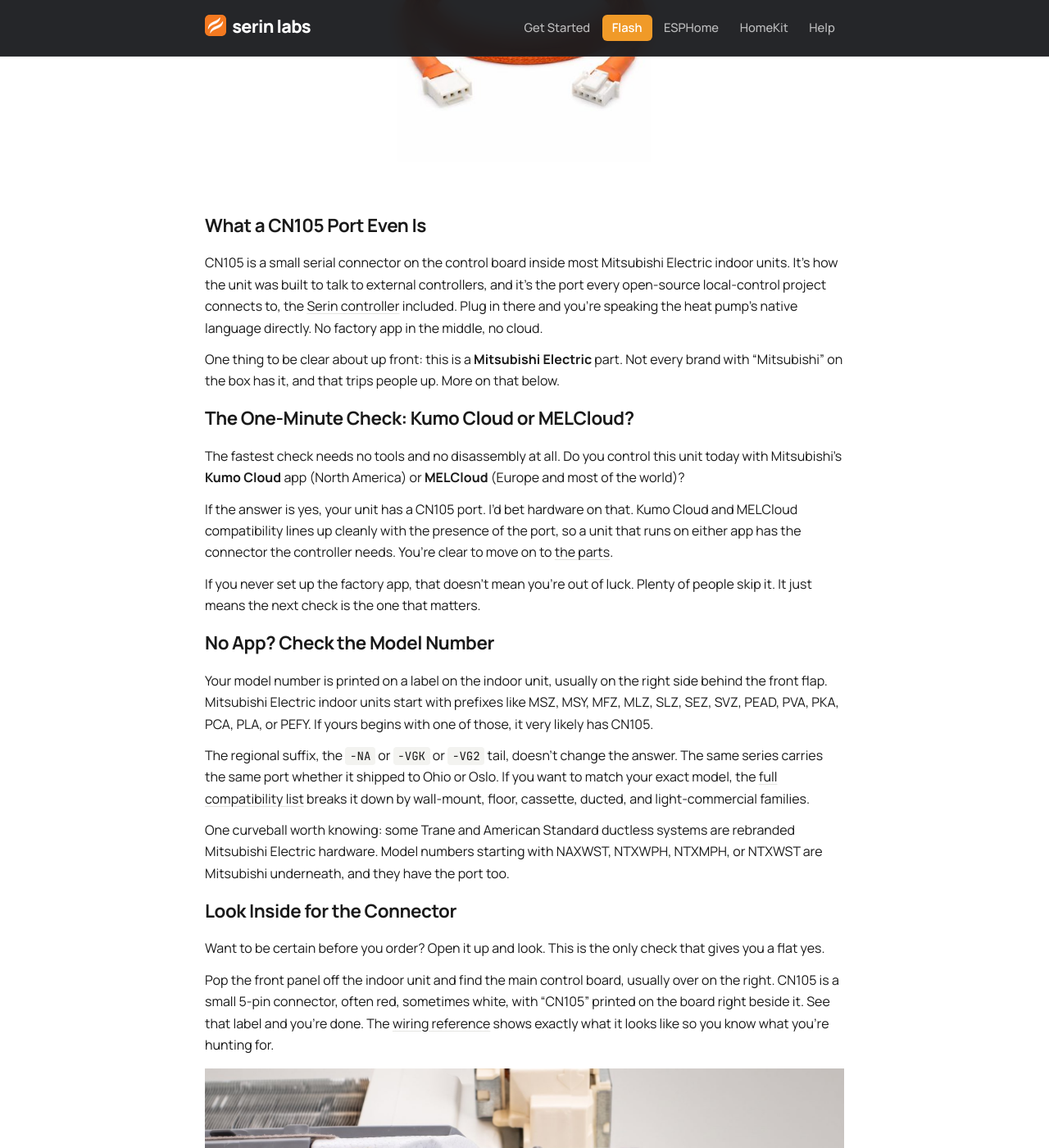
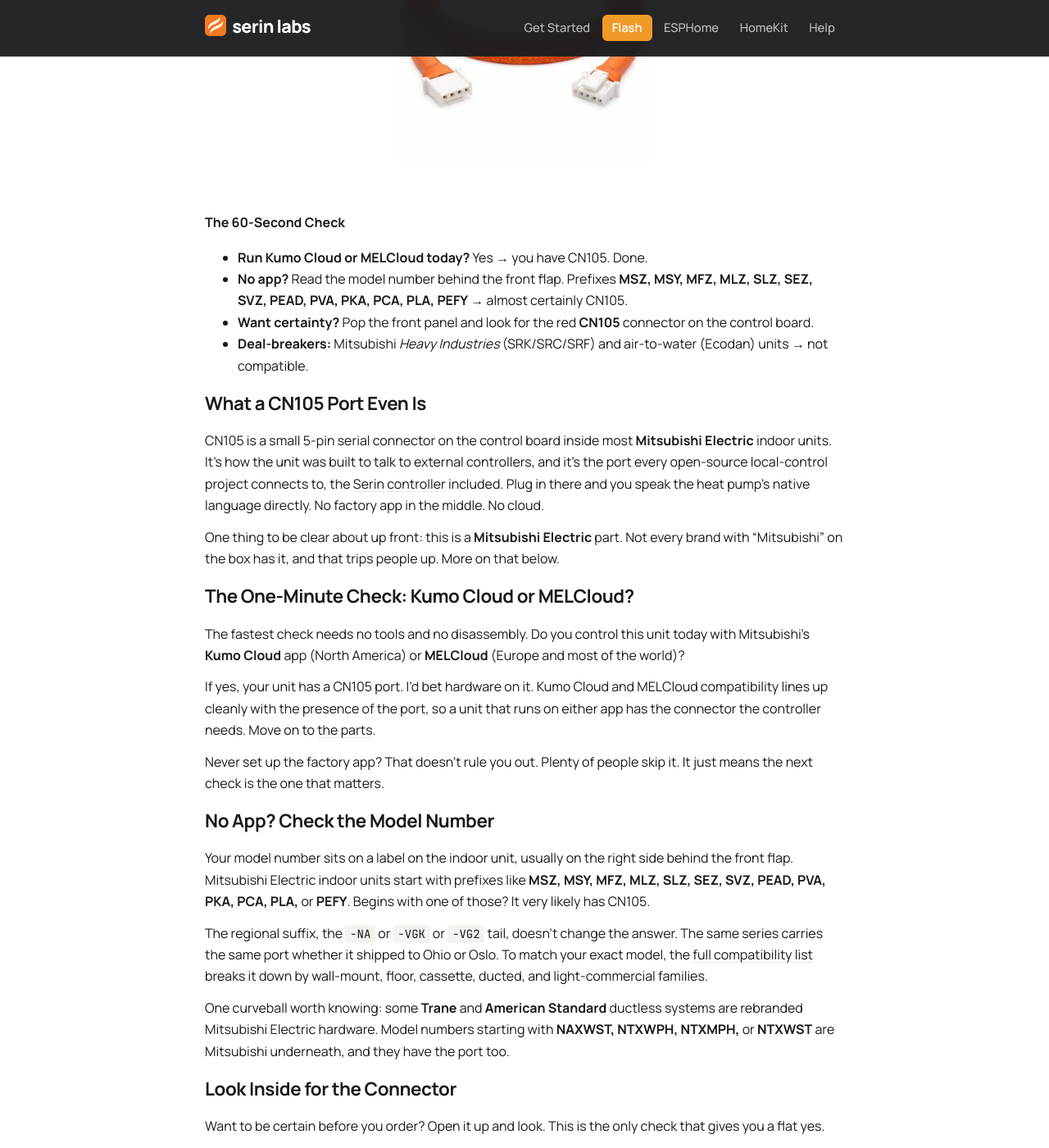
Before and after one commit to Serin-Labs/serin-labs.github.io, a Jekyll site: the page built from _posts/2026-07-05-how-to-check-mitsubishi-cn105-port.md, in a window 1280 px wide and 1400 px high, scrolled down 634 px. Shown: the whole window at 82% size. Built offline with Jekyll 4.4.1, drawn with Linux system fonts in a browser that asks for light colours; a script that is not in the unit is left out; some of the changed text lies outside the part shown.

Commit message:
feat(blog): add MHK2/wired-controller alternative post and refine blog voice
- New post targeting MHK2/MHK1/PAC-SDW01RC-1 shoppers, positioning the
  Serin controller as a cheaper local alternative on the same CN105 port
- Editorial pass across all four posts: hands-on framing, Quick Facts
  blocks, concrete headings, who-it's-for conclusions
- Tighten prose: remove em dashes and negative parallelisms
- Name the optional remote temperature sensor as a first-class feature and
  link the ESPHome/HomeKit docs

```diff
--- a/_posts/2026-07-05-how-to-check-mitsubishi-cn105-port.md
+++ b/_posts/2026-07-05-how-to-check-mitsubishi-cn105-port.md
@@ -14,33 +14,40 @@ related:
     title: The best Kumo Cloud alternative
 ---
 
-Before you spend a dollar on local control, there's one thing to settle: does your Mitsubishi have a CN105 port? That single connector is what the whole thing runs on. The controller clips onto it. The firmware talks through it. Walking away from Kumo Cloud depends on it. Get this one question right and everything after it is easy. Get it wrong and you've bought hardware for a unit that can't use it.
+Before you spend a dollar on local control, settle one thing: does your Mitsubishi have a **CN105** port? Everything runs on that single connector. The controller clips onto it, the firmware talks through it, and walking away from Kumo Cloud depends on it. Get it right and the rest is easy. Get it wrong and you've bought hardware for a unit that can't use it.
 
-The good news is you can usually answer it in about a minute, no screwdriver required. Here's how I check, fastest method first.
+The good news: you can usually answer this in about a minute, no screwdriver required. Here's how I check, fastest method first.
 
 <img src="/assets/cn105_cable.jpg" alt="The CN105-to-Grove cable that clips onto the CN105 serial port inside a Mitsubishi indoor unit" class="screenshot" width="400" height="400">
 
+**The 60-Second Check**
+
+*   **Run Kumo Cloud or MELCloud today?** Yes → you have CN105. Done.
+*   **No app?** Read the model number behind the front flap. Prefixes **MSZ, MSY, MFZ, MLZ, SLZ, SEZ, SVZ, PEAD, PVA, PKA, PCA, PLA, PEFY** → almost certainly CN105.
+*   **Want certainty?** Pop the front panel and look for the red **CN105** connector on the control board.
+*   **Deal-breakers:** Mitsubishi *Heavy Industries* (SRK/SRC/SRF) and air-to-water (Ecodan) units → not compatible.
+
 ## What a CN105 Port Even Is
 
-CN105 is a small serial connector on the control board inside most Mitsubishi Electric indoor units. It's how the unit was built to talk to external controllers, and it's the port every open-source local-control project connects to, the [Serin controller](/parts.html) included. Plug in there and you're speaking the heat pump's native language directly. No factory app in the middle, no cloud.
+CN105 is a small 5-pin serial connector on the control board inside most **Mitsubishi Electric** indoor units. It's how the unit was built to talk to external controllers, and it's the port every open-source local-control project connects to, the [Serin controller](/parts.html) included. Plug in there and you speak the heat pump's native language directly. No factory app in the middle. No cloud.
 
 One thing to be clear about up front: this is a **Mitsubishi Electric** part. Not every brand with "Mitsubishi" on the box has it, and that trips people up. More on that below.
 
 ## The One-Minute Check: Kumo Cloud or MELCloud?
 
-The fastest check needs no tools and no disassembly at all. Do you control this unit today with Mitsubishi's **Kumo Cloud** app (North America) or **MELCloud** (Europe and most of the world)?
+The fastest check needs no tools and no disassembly. Do you control this unit today with Mitsubishi's **Kumo Cloud** app (North America) or **MELCloud** (Europe and most of the world)?
 
-If the answer is yes, your unit has a CN105 port. I'd bet hardware on that. Kumo Cloud and MELCloud compatibility lines up cleanly with the presence of the port, so a unit that runs on either app has the connector the controller needs. You're clear to move on to [the parts](/parts.html).
+If yes, your unit has a CN105 port. I'd bet hardware on it. Kumo Cloud and MELCloud compatibility lines up cleanly with the presence of the port, so a unit that runs on either app has the connector the controller needs. Move on to [the parts](/parts.html).
 
-If you never set up the factory app, that doesn't mean you're out of luck. Plenty of people skip it. It just means the next check is the one that matters.
+Never set up the factory app? That doesn't rule you out. Plenty of people skip it. It just means the next check is the one that matters.
 
 ## No App? Check the Model Number
 
-Your model number is printed on a label on the indoor unit, usually on the right side behind the front flap. Mitsubishi Electric indoor units start with prefixes like MSZ, MSY, MFZ, MLZ, SLZ, SEZ, SVZ, PEAD, PVA, PKA, PCA, PLA, or PEFY. If yours begins with one of those, it very likely has CN105.
+Your model number sits on a label on the indoor unit, usually on the right side behind the front flap. Mitsubishi Electric indoor units start with prefixes like **MSZ, MSY, MFZ, MLZ, SLZ, SEZ, SVZ, PEAD, PVA, PKA, PCA, PLA,** or **PEFY**. Begins with one of those? It very likely has CN105.
 
-The regional suffix, the `-NA` or `-VGK` or `-VG2` tail, doesn't change the answer. The same series carries the same port whether it shipped to Ohio or Oslo. If you want to match your exact model, the [full compatibility list](/compatibility.html) breaks it down by wall-mount, floor, cassette, ducted, and light-commercial families.
+The regional suffix, the `-NA` or `-VGK` or `-VG2` tail, doesn't change the answer. The same series carries the same port whether it shipped to Ohio or Oslo. To match your exact model, the [full compatibility list](/compatibility.html) breaks it down by wall-mount, floor, cassette, ducted, and light-commercial families.
 
-One curveball worth knowing: some Trane and American Standard ductless systems are rebranded Mitsubishi Electric hardware. Model numbers starting with NAXWST, NTXWPH, NTXMPH, or NTXWST are Mitsubishi underneath, and they have the port too.
+One curveball worth knowing: some **Trane** and **American Standard** ductless systems are rebranded Mitsubishi Electric hardware. Model numbers starting with **NAXWST, NTXWPH, NTXMPH,** or **NTXWST** are Mitsubishi underneath, and they have the port too.
 
 ## Look Inside for the Connector
 
@@ -50,21 +57,21 @@ Pop the front panel off the indoor unit and find the main control board, usually
 
 <img src="/assets/serin_cn105_mitsubishi_gl06na.jpg" alt="The red CN105 port on a Mitsubishi MSZ-GL06NA control board with the Serin CN105-to-Grove cable plugged in" class="screenshot" width="1600" height="1066" loading="lazy">
 
-That's the control board of an MSZ-GL06NA, with the Serin cable already seated in CN105, the red connector low on the board. Before your hardware arrives, you're just confirming that empty connector is present and labeled.
+That's the control board of an **MSZ-GL06NA**, with the Serin cable already seated in CN105, the red connector low on the board. Before your hardware arrives, you're just confirming that empty connector is present and labeled.
 
 ## What Doesn't Have CN105
 
-A few units will trip you up, so go in knowing them.
+A few units will trip you up. Go in knowing them.
 
-**Mitsubishi Heavy Industries is not Mitsubishi Electric.** Different company, full stop. If your model starts with SRK, SRC, or SRF, it's Heavy Industries. It uses a different control protocol and has no CN105 connector. This is the mix-up I see more than any other, so check the brand carefully, not just the word "Mitsubishi."
+**Mitsubishi Heavy Industries is not Mitsubishi Electric.** Different company, full stop. Models starting with **SRK, SRC,** or **SRF** are Heavy Industries. They use a different control protocol and have no CN105 connector. This is the mix-up I see more than any other, so check the brand carefully, not just the word "Mitsubishi."
 
-**Air-to-water heat pumps are a trap.** Ecodan, Zubadan, and Geodan units have a CN105 connector physically, but they speak a different serial dialect. The connector is there; this controller can't talk to it. If you run an air-to-water system, this isn't your project.
+**Air-to-water heat pumps are a trap.** **Ecodan, Zubadan,** and **Geodan** units have a CN105 connector physically, but they speak a different serial dialect. The connector is there; this controller can't talk to it. Run an air-to-water system? This isn't your project.
 
-**Very old and a few oddball units.** Units from roughly pre-2006 may not have the port at all. And a handful of models, the MSZ-HJ series and some China-market units among them, have the CN105 solder pads on the board but no connector actually fitted. People have soldered one on, but most shouldn't have to. If that's your unit, the [compatibility page](/compatibility.html) flags it.
+**Very old and a few oddball units.** Units from roughly pre-2006 may not have the port at all. And a handful of models, the **MSZ-HJ** series and some China-market units among them, have the CN105 solder pads on the board but no connector fitted. People have soldered one on. Most shouldn't have to. If that's your unit, the [compatibility page](/compatibility.html) flags it.
 
 ## Multi-Zone? One Port Per Head
 
-Running several indoor heads off a single outdoor unit? Each indoor head has its own CN105 port, and each needs its own controller. The outdoor unit doesn't get one. So a three-head house means three boards, three cables, three ports, each confirmed exactly the way described above. Nothing changes about the check; you just do it three times.
+Running several indoor heads off a single outdoor unit? Each indoor head has its own CN105 port, and each needs its own controller. The outdoor unit doesn't get one. So a three-head house means three boards, three cables, three ports, each confirmed the same way. Nothing changes about the check. You just do it three times.
 
 ## Still Not Sure? Ask the Community List
 
@@ -77,7 +84,7 @@ If your model isn't obvious from the prefix and you can't get eyes on the board
 Found your port? The hard part is over. Here's the rest of the path:
 
 1. Get the [board and cable](/parts.html), one set per indoor unit.
-2. [Flash the firmware](/flash.html) from your browser. There are two options, ESPHome for Home Assistant or the Apple Home compatible build for Apple households, and the [ESPHome vs Apple Home comparison](/blog/esphome-vs-homekit-mitsubishi-mini-split.html) walks you through picking one.
-3. If you're doing all this specifically to escape the factory app, the [Kumo Cloud alternative](/blog/kumo-cloud-alternative-local-mitsubishi-control.html) writeup covers the why and what you actually gain.
+2. [Flash the firmware](/flash.html) from your browser. Two options, ESPHome for Home Assistant or the Apple Home compatible build for Apple households, and the [ESPHome vs Apple Home comparison](/blog/esphome-vs-homekit-mitsubishi-mini-split.html) walks you through picking one.
+3. Doing all this specifically to escape the factory app? The [Kumo Cloud alternative](/blog/kumo-cloud-alternative-local-mitsubishi-control.html) writeup covers the why and what you actually gain.
 
 That's the whole sequence, and it all hangs on that one connector. The overwhelming majority of Mitsubishi Electric indoor units have it, so odds are strongly in your favor. Confirm CN105, and local control is yours.
```
Also changed, not shown: _posts/2026-07-05-esphome-vs-homekit-mitsubishi-mini-split.md (+14 -5 lines), _posts/2026-07-05-kumo-cloud-alternative-local-mitsubishi-control.md (+41 -25 lines), _posts/2026-07-06-mitsubishi-mhk2-wired-controller-alternative.md (added, +112 -0 lines).
